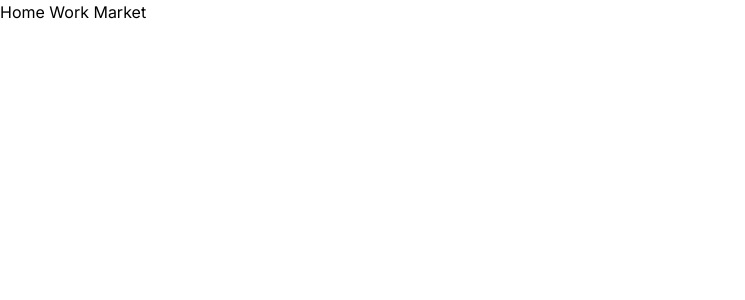
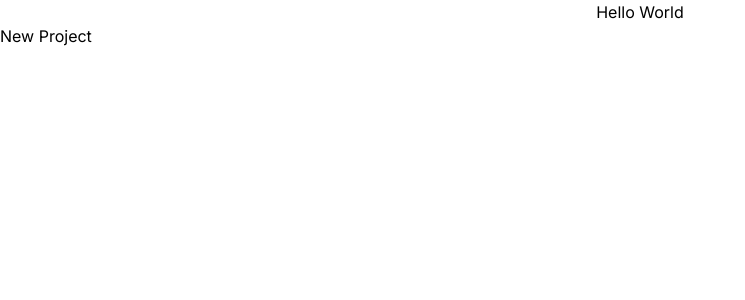
Before and after one commit to Brucedevnairobi/stack_overflow_with_ai, a Next.js app: page / in a window 1280 px wide. Shown: the top 300 px of the page, without its empty margins (0-745 px from the left). Built offline with nearby package versions, Linux system fonts and the light colour scheme.

Commit message:
"Remove app layout and home page"
This commit removes the `app/layout.tsx` file, which contained the layout code for the Next.js application, and the `app/page.tsx` file, which contained the home page component.

```diff
--- /dev/null
+++ b/app/(root)/(home)/page.tsx
@@ -0,0 +1,12 @@
+import React from "react";
+
+const page = () => {
+  return (
+    <div>
+      <h1 className="h1-bold flex-center">Hello World</h1>
+      <p>New Project</p>
+    </div>
+  );
+};
+
+export default page;
--- a/app/layout.tsx
+++ b/app/(root)/layout.tsx
@@ -1,6 +1,7 @@
 import type { Metadata } from "next";
 import { Inter } from "next/font/google";
-import "./globals.css";
+import '../globals.css'
+
 
 const inter = Inter({ subsets: ["latin"] });
 
--- a/app/page.tsx
+++ /dev/null
@@ -1,7 +0,0 @@
-export default function Home() {
-  return (
-    <main>
-      <h1>Home Work Market</h1>
-    </main>
-  );
-}
```
